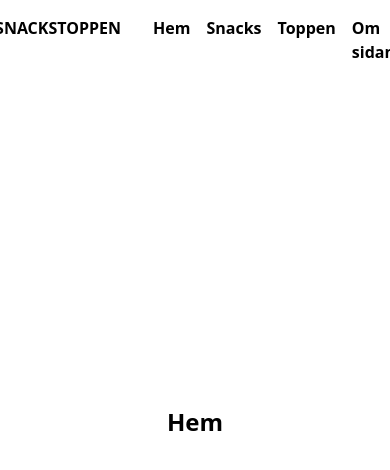
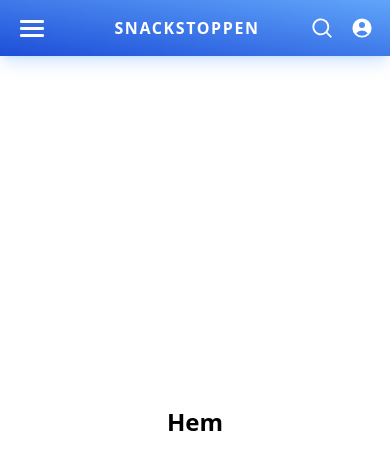
Before and after one commit to c-wiren/snackstoppen2, a Nuxt app: page / in a window 390 px wide. Shown: the top 470 px of the page. Built offline with nearby package versions, Linux system fonts and the light colour scheme.

Commit message:
💄 Navbar component (#7)
Styling for navbar from previous project. Doesn't have the expand
animation on mobile view yet. Will import at another time

fixes #5

```diff
--- a/app.vue
+++ b/app.vue
@@ -1,17 +1,8 @@
 <template>
   <NuxtLayout>
-    <header class="fixed flex w-screen justify-center gap-4 bg-white p-4 font-bold">
-      <RouterLink to="/" class="mr-4 uppercase">Snackstoppen</RouterLink>
-      <RouterLink to="/">Hem</RouterLink>
-      <RouterLink to="/snacks">Snacks</RouterLink>
-      <RouterLink to="/toppen">Toppen</RouterLink>
-      <RouterLink to="/om-sidan">Om sidan</RouterLink>
-    </header>
-    <NuxtPage class="grid min-h-screen place-content-center" />
+    <div class="min-h-screen">
+      <NavigationBar />
+      <NuxtPage class="grid min-h-screen place-content-center" />
+    </div>
   </NuxtLayout>
 </template>
-<style scoped lang="pcss">
-a {
-  @apply text-black no-underline;
-}
-</style>
--- a/assets/css/main.css
+++ b/assets/css/main.css
@@ -9,7 +9,3 @@ body {
 h1 {
 @apply text-2xl font-bold;
 }
-
-a {
-@apply text-blue-500 underline;
-}
--- /dev/null
+++ b/components/navigation/MenuButton.vue
@@ -0,0 +1,65 @@
+<template>
+  <div class="menu-button" :class="{ active }">
+    <span class="menu-button bar top"></span>
+    <span class="menu-button bar middle"></span>
+    <span class="menu-button bar bottom"></span>
+  </div>
+</template>
+<script>
+export default {
+  props: {
+    active: {
+      type: Boolean,
+      default: false,
+    },
+  },
+};
+</script>
+<style scoped>
+.menu-button {
+  margin-left: 4px;
+  width: 24px;
+  height: 24px;
+  position: relative;
+}
+.menu-button .bar {
+  height: 2.5px;
+  width: 100%;
+  border-radius: 1.25px;
+  position: absolute;
+  background-color: white;
+  transition:
+    top 0.1s 0.11s,
+    transform 0.2s;
+}
+.menu-button.active .bar {
+  transition:
+    top 0.1s,
+    transform 0.2s 0.05s;
+}
+.menu-button .top {
+  top: 4px;
+}
+
+.menu-button .middle {
+  top: 11px;
+}
+
+.menu-button .bottom {
+  top: 18px;
+}
+
+.menu-button.active .top {
+  transform: rotate(45deg);
+  top: 11px;
+}
+
+.menu-button.active .middle {
+  opacity: 0;
+}
+
+.menu-button.active .bottom {
+  transform: rotate(-45deg);
+  top: 11px;
+}
+</style>
--- /dev/null
+++ b/components/navigation/NavigationBar.vue
@@ -0,0 +1,112 @@
+<template>
+  <div class="fixed top-0 z-20 mt-0 flex w-screen justify-center">
+    <header
+      class="w-full bg-gradient-to-tr from-blue-700 to-blue-400 p-3 text-white shadow-lg shadow-blue-400/25 md:m-6 md:max-w-4xl md:rounded-xl"
+    >
+      <div class="flex items-center justify-between">
+        <!-- LEFT SIDE -->
+        <div class="flex flex-1 items-center">
+          <!-- DESKTOP LOGO -->
+          <RouterLink to="/">
+            <div
+              class="ml-2 mr-6 hidden select-none font-semibold uppercase tracking-widest md:block"
+            >
+              Snackstoppen
+            </div>
+          </RouterLink>
+          <!-- Removed  -->
+          <MenuButton class="cursor-pointer md:hidden" :active="isOpen" @click="isOpen = !isOpen" />
+        </div>
+        <!-- DESKTOP -->
+        <nav
+          class="hidden justify-center font-mono font-bold uppercase tracking-widest md:flex md:space-x-6"
+        >
+          <RouterLink
+            v-for="item in nav"
+            :key="item.name"
+            :to="item.to"
+            class="rounded px-2 py-1 transition hover:bg-white hover:bg-opacity-20 active:bg-opacity-40"
+            >{{ item.name }}</RouterLink
+          >
+        </nav>
+        <!-- MOBILE LOGO -->
+        <RouterLink to="/">
+          <div class="select-none font-semibold uppercase tracking-widest md:hidden">
+            Snackstoppen
+          </div>
+        </RouterLink>
+        <!-- RIGHT SIDE -->
+        <div class="ml-4 flex flex-1 items-center justify-end gap-2">
+          <button
+            class="rounded-md p-1 transition hover:bg-white hover:bg-opacity-20 active:bg-opacity-40"
+            @click="$root.overlay = 'search'"
+          >
+            <MagnifyingGlassIcon class="h-6 w-6" />
+          </button>
+          <!-- USER -->
+          <template v-if="$root.user">
+            <button
+              class="rounded-md p-1 transition hover:bg-white hover:bg-opacity-20 active:bg-opacity-40 md:px-2"
+              @click="$root.overlay = 'account'"
+            >
+              <span class="mr-1 hidden align-middle font-semibold tracking-wider lg:inline-block">{{
+                $root.user.username
+              }}</span>
+              <UserCircleIcon class="inline-block h-6 w-6 align-middle" />
+            </button>
+          </template>
+          <template v-else>
+            <button
+              class="hidden h-full rounded-lg bg-blue-300 px-2 py-1 font-bold uppercase tracking-widest text-blue-700 transition hover:bg-opacity-75 md:block"
+              @click="$root.overlay = 'login'"
+            >
+              Logga in
+            </button>
+            <button
+              class="rounded-md p-1 transition hover:bg-white hover:bg-opacity-20 active:bg-opacity-40 md:hidden"
+              @click="$root.overlay = 'login'"
+            >
+              <UserCircleIcon class="block h-6 w-6" />
+            </button>
+          </template>
+        </div>
+      </div>
+      <!-- MOBILE -->
+      <nav
+        v-show="isOpen"
+        ref="mobile-nav"
+        class="flex h-screen flex-col justify-center gap-2 pb-44 md:hidden"
+      >
+        <RouterLink
+          v-for="item in nav"
+          :key="item.name"
+          :to="item.to"
+          class="block rounded-md px-2 py-2 text-center font-mono text-3xl font-bold uppercase tracking-widest text-white active:bg-white active:bg-opacity-20"
+          >{{ item.name }}</RouterLink
+        >
+      </nav>
+    </header>
+  </div>
+</template>
+<script setup>
+import { ref } from "vue";
+import { MagnifyingGlassIcon, UserCircleIcon } from "@heroicons/vue/20/solid";
+
+const isOpen = ref(false);
+const route = useRoute();
+
+const nav = [
+  { name: "Hem", to: "/" },
+  { name: "Snacks", to: { name: "snacks" } },
+  { name: "Toppen", to: { name: "toppen" } },
+  { name: "Om sidan", to: { name: "om-sidan" } },
+];
+
+// Close mobile menu on route change
+watch(
+  () => route.name,
+  () => {
+    isOpen.value = false;
+  }
+);
+</script>
--- a/nuxt.config.ts
+++ b/nuxt.config.ts
@@ -8,4 +8,10 @@ export default defineNuxtConfig({
       autoprefixer: {},
     },
   },
+  components: [
+    {
+      path: "~/components",
+      pathPrefix: false,
+    },
+  ],
 });
```
Also changed, not shown: package.json (+6 -5 lines), 1 other file (tests, documents, lock files or other folders).
